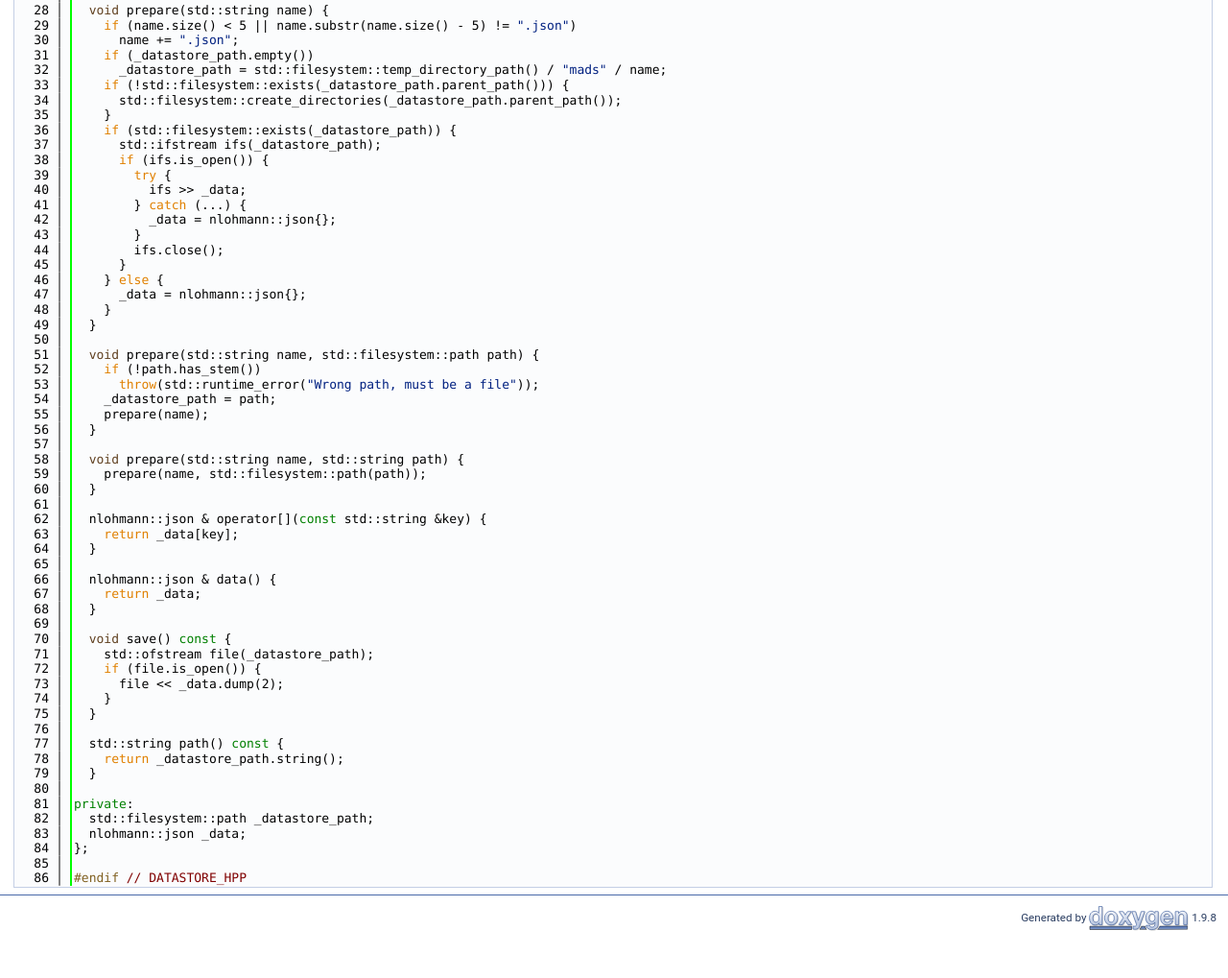
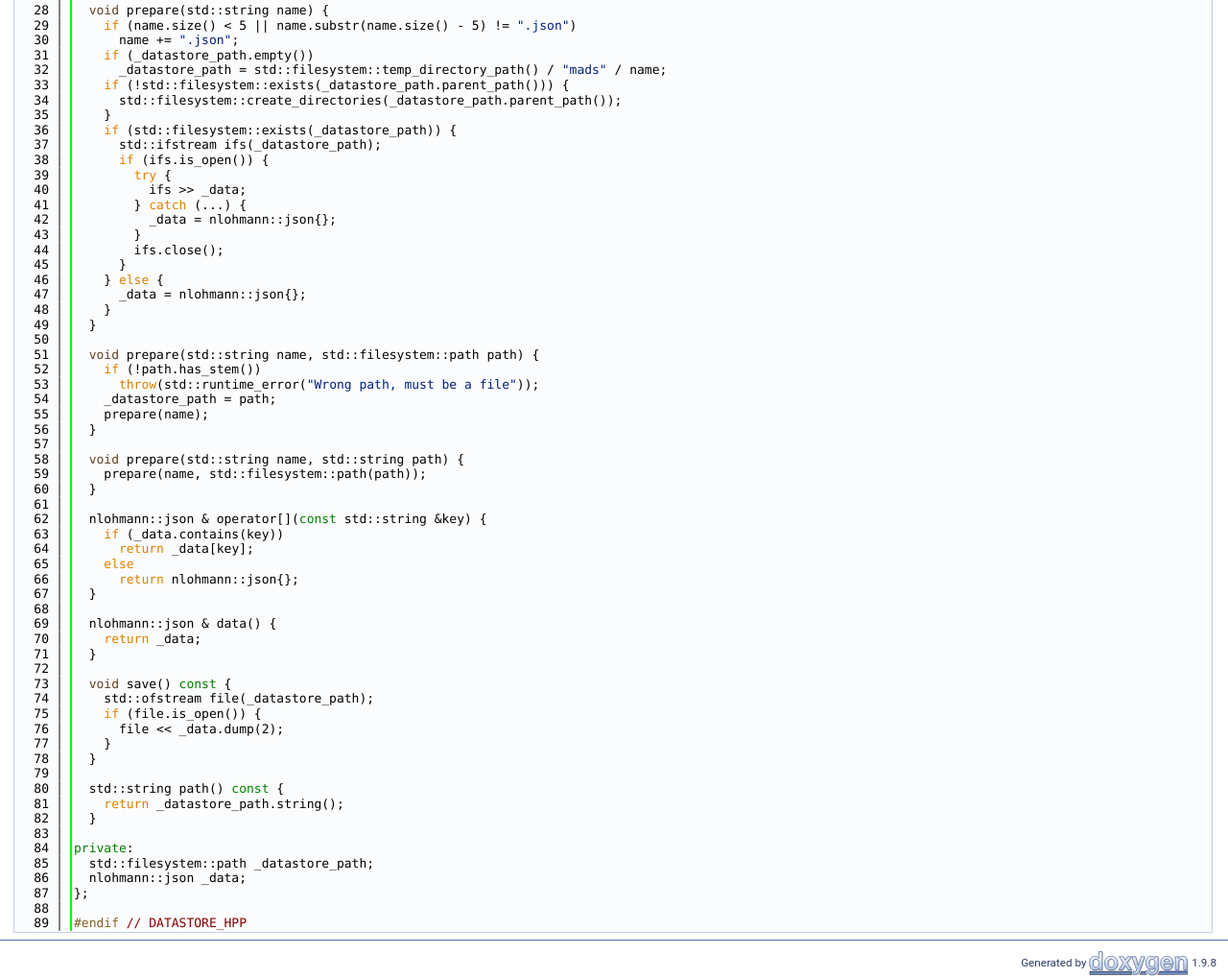
Before and after one commit to pbosetti/mads_plugin, a plain HTML site: page datastore_8hpp_source.html in a window 1280 px wide. Shown: the part 613-1632 px from the top of the page at 96% size. Before the commit the page ends 1585 px from the top, so only its background shows below. Drawn offline with Linux system fonts and the light colour scheme.

Commit message:
Deploying to gh-pages from @ pbosetti/mads_plugin@7269baf2315eb5e6ec0a7c8a8b1d9db0f228e6cf 🚀

```diff
--- a/datastore_8hpp_source.html
+++ b/datastore_8hpp_source.html
@@ -144,31 +144,34 @@ $(document).ready(function() { init_codefold(0); });
 <div class="line"><a id="l00060" name="l00060"></a><span class="lineno">   60</span>  }</div>
 <div class="line"><a id="l00061" name="l00061"></a><span class="lineno">   61</span> </div>
 <div class="line"><a id="l00062" name="l00062"></a><span class="lineno">   62</span>  nlohmann::json &amp; operator[](<span class="keyword">const</span> std::string &amp;key) {</div>
-<div class="line"><a id="l00063" name="l00063"></a><span class="lineno">   63</span>    <span class="keywordflow">return</span> _data[key];</div>
-<div class="line"><a id="l00064" name="l00064"></a><span class="lineno">   64</span>  }</div>
-<div class="line"><a id="l00065" name="l00065"></a><span class="lineno">   65</span> </div>
-<div class="line"><a id="l00066" name="l00066"></a><span class="lineno">   66</span>  nlohmann::json &amp; data() {</div>
-<div class="line"><a id="l00067" name="l00067"></a><span class="lineno">   67</span>    <span class="keywordflow">return</span> _data;</div>
-<div class="line"><a id="l00068" name="l00068"></a><span class="lineno">   68</span>  }</div>
-<div class="line"><a id="l00069" name="l00069"></a><span class="lineno">   69</span>  </div>
-<div class="line"><a id="l00070" name="l00070"></a><span class="lineno">   70</span>  <span class="keywordtype">void</span> save()<span class="keyword"> const </span>{</div>
-<div class="line"><a id="l00071" name="l00071"></a><span class="lineno">   71</span>    std::ofstream file(_datastore_path);</div>
-<div class="line"><a id="l00072" name="l00072"></a><span class="lineno">   72</span>    <span class="keywordflow">if</span> (file.is_open()) {</div>
-<div class="line"><a id="l00073" name="l00073"></a><span class="lineno">   73</span>      file &lt;&lt; _data.dump(2);</div>
-<div class="line"><a id="l00074" name="l00074"></a><span class="lineno">   74</span>    }</div>
-<div class="line"><a id="l00075" name="l00075"></a><span class="lineno">   75</span>  }</div>
-<div class="line"><a id="l00076" name="l00076"></a><span class="lineno">   76</span> </div>
-<div class="line"><a id="l00077" name="l00077"></a><span class="lineno">   77</span>  std::string path()<span class="keyword"> const </span>{</div>
-<div class="line"><a id="l00078" name="l00078"></a><span class="lineno">   78</span>    <span class="keywordflow">return</span> _datastore_path.string();</div>
-<div class="line"><a id="l00079" name="l00079"></a><span class="lineno">   79</span>  }</div>
-<div class="line"><a id="l00080" name="l00080"></a><span class="lineno">   80</span>  </div>
-<div class="line"><a id="l00081" name="l00081"></a><span class="lineno">   81</span><span class="keyword">private</span>:</div>
-<div class="line"><a id="l00082" name="l00082"></a><span class="lineno">   82</span>  std::filesystem::path _datastore_path;</div>
-<div class="line"><a id="l00083" name="l00083"></a><span class="lineno">   83</span>  nlohmann::json _data;</div>
-<div class="line"><a id="l00084" name="l00084"></a><span class="lineno">   84</span>};</div>
+<div class="line"><a id="l00063" name="l00063"></a><span class="lineno">   63</span>    <span class="keywordflow">if</span> (_data.contains(key))</div>
+<div class="line"><a id="l00064" name="l00064"></a><span class="lineno">   64</span>      <span class="keywordflow">return</span> _data[key];</div>
+<div class="line"><a id="l00065" name="l00065"></a><span class="lineno">   65</span>    <span class="keywordflow">else</span></div>
+<div class="line"><a id="l00066" name="l00066"></a><span class="lineno">   66</span>      <span class="keywordflow">return</span> nlohmann::json{};</div>
+<div class="line"><a id="l00067" name="l00067"></a><span class="lineno">   67</span>  }</div>
+<div class="line"><a id="l00068" name="l00068"></a><span class="lineno">   68</span> </div>
+<div class="line"><a id="l00069" name="l00069"></a><span class="lineno">   69</span>  nlohmann::json &amp; data() {</div>
+<div class="line"><a id="l00070" name="l00070"></a><span class="lineno">   70</span>    <span class="keywordflow">return</span> _data;</div>
+<div class="line"><a id="l00071" name="l00071"></a><span class="lineno">   71</span>  }</div>
+<div class="line"><a id="l00072" name="l00072"></a><span class="lineno">   72</span>  </div>
+<div class="line"><a id="l00073" name="l00073"></a><span class="lineno">   73</span>  <span class="keywordtype">void</span> save()<span class="keyword"> const </span>{</div>
+<div class="line"><a id="l00074" name="l00074"></a><span class="lineno">   74</span>    std::ofstream file(_datastore_path);</div>
+<div class="line"><a id="l00075" name="l00075"></a><span class="lineno">   75</span>    <span class="keywordflow">if</span> (file.is_open()) {</div>
+<div class="line"><a id="l00076" name="l00076"></a><span class="lineno">   76</span>      file &lt;&lt; _data.dump(2);</div>
+<div class="line"><a id="l00077" name="l00077"></a><span class="lineno">   77</span>    }</div>
+<div class="line"><a id="l00078" name="l00078"></a><span class="lineno">   78</span>  }</div>
+<div class="line"><a id="l00079" name="l00079"></a><span class="lineno">   79</span> </div>
+<div class="line"><a id="l00080" name="l00080"></a><span class="lineno">   80</span>  std::string path()<span class="keyword"> const </span>{</div>
+<div class="line"><a id="l00081" name="l00081"></a><span class="lineno">   81</span>    <span class="keywordflow">return</span> _datastore_path.string();</div>
+<div class="line"><a id="l00082" name="l00082"></a><span class="lineno">   82</span>  }</div>
+<div class="line"><a id="l00083" name="l00083"></a><span class="lineno">   83</span>  </div>
+<div class="line"><a id="l00084" name="l00084"></a><span class="lineno">   84</span><span class="keyword">private</span>:</div>
+<div class="line"><a id="l00085" name="l00085"></a><span class="lineno">   85</span>  std::filesystem::path _datastore_path;</div>
+<div class="line"><a id="l00086" name="l00086"></a><span class="lineno">   86</span>  nlohmann::json _data;</div>
+<div class="line"><a id="l00087" name="l00087"></a><span class="lineno">   87</span>};</div>
 </div>
-<div class="line"><a id="l00085" name="l00085"></a><span class="lineno">   85</span> </div>
-<div class="line"><a id="l00086" name="l00086"></a><span class="lineno">   86</span><span class="preprocessor">#endif </span><span class="comment">// DATASTORE_HPP</span></div>
+<div class="line"><a id="l00088" name="l00088"></a><span class="lineno">   88</span> </div>
+<div class="line"><a id="l00089" name="l00089"></a><span class="lineno">   89</span><span class="preprocessor">#endif </span><span class="comment">// DATASTORE_HPP</span></div>
 <div class="ttc" id="aclassDatastore_html"><div class="ttname"><a href="classDatastore.html">Datastore</a></div><div class="ttdef"><b>Definition</b> datastore.hpp:20</div></div>
 </div><!-- fragment --></div><!-- contents -->
 <!-- start footer part -->
```
